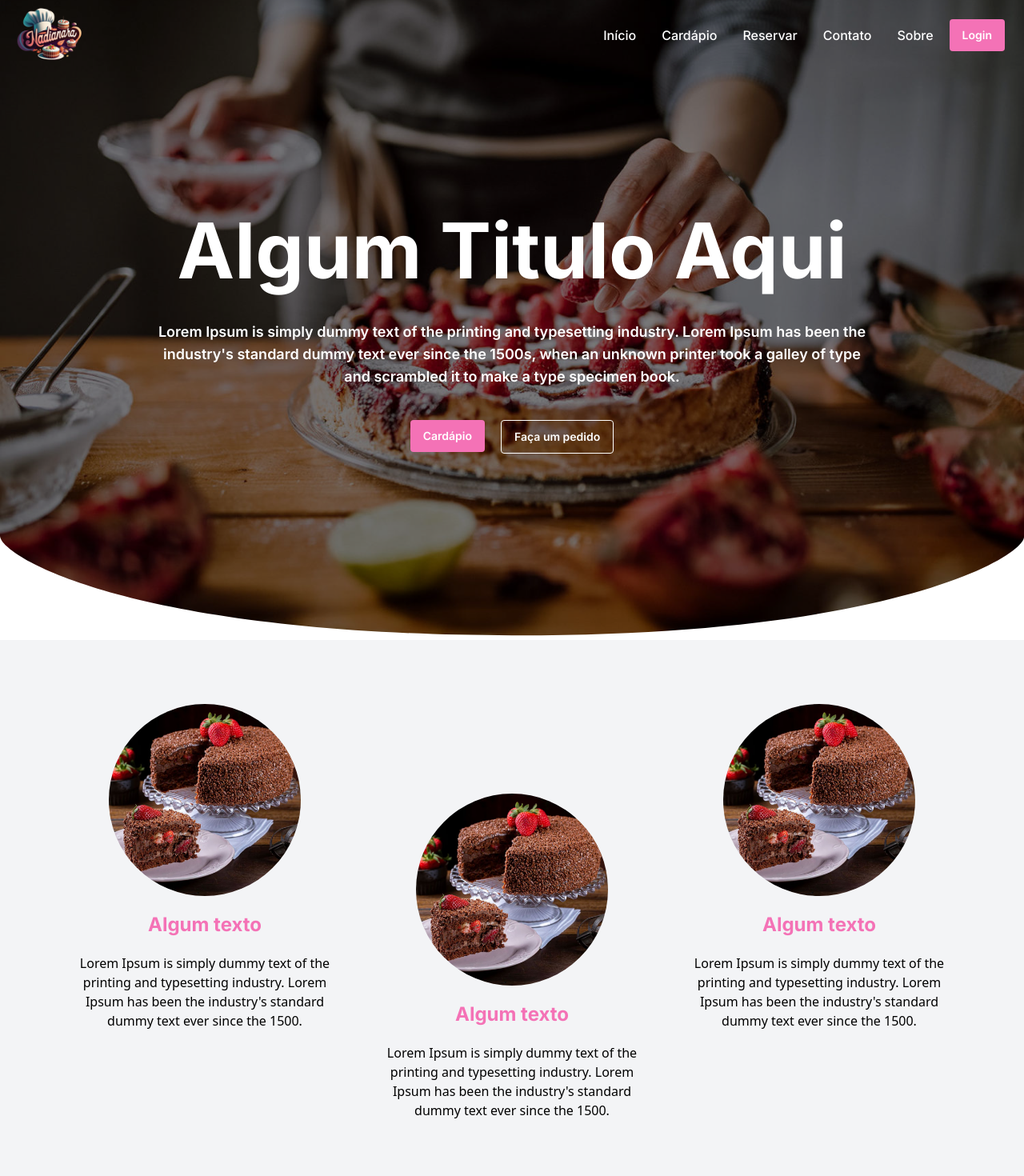
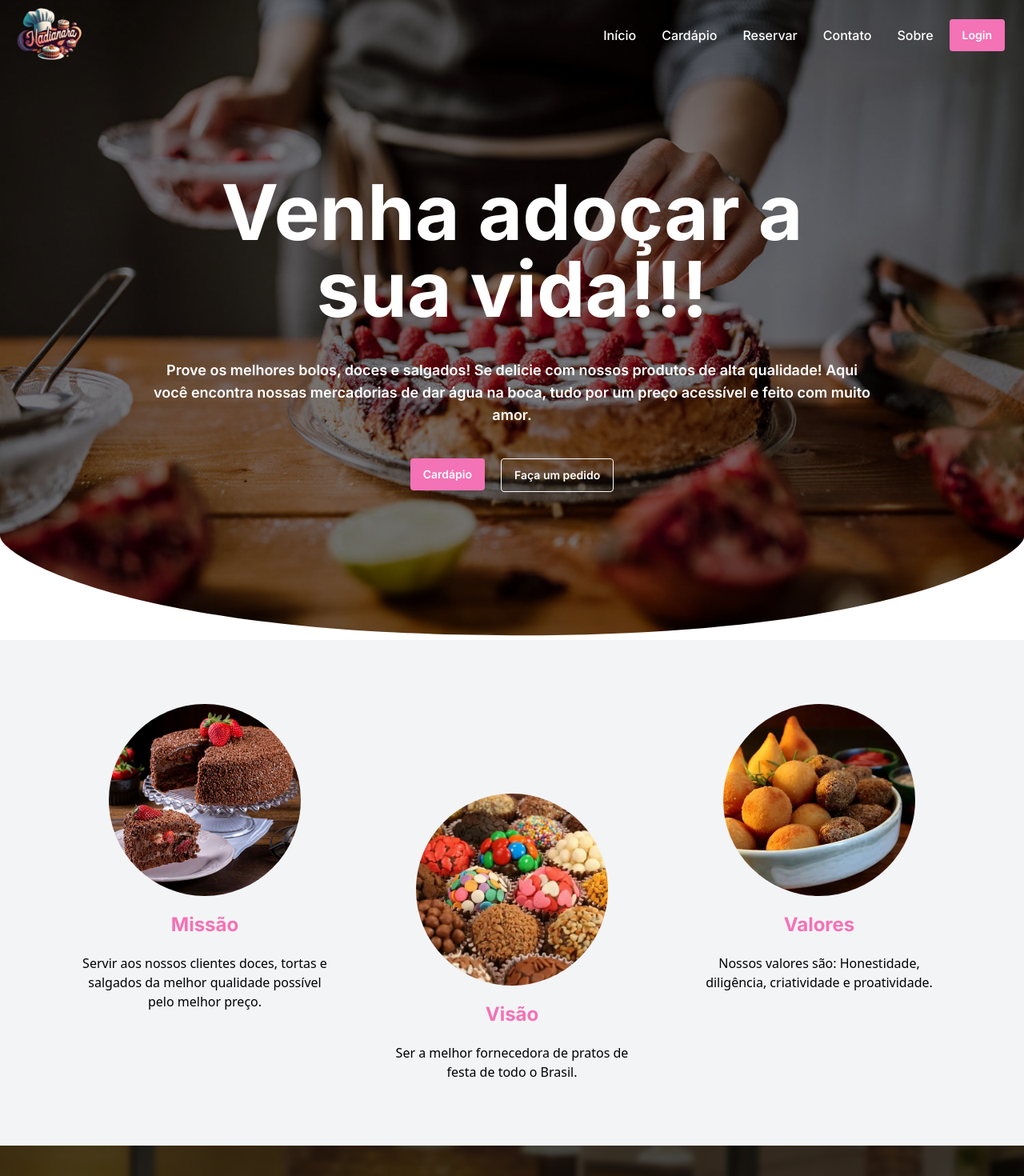
Before and after one commit to Arthurdelucahonorato/mei-erp, a Next.js app: page / in a window 1280 px wide. Shown: the top 1470 px of the page at 80% size. Built offline with nearby package versions, Linux system fonts and the light colour scheme.

Commit message:
Atualizei as fotos e textos da página inicial do projeto
Adicionei duas novas fotos e as coloquei na página inicial do projeto no lugar das fotos de um bolo. Também modifiquei os textos da página inicial, substituindo os textos Loren Ipsum por outros.

```diff
--- a/src/pages/index.tsx
+++ b/src/pages/index.tsx
@@ -1,5 +1,7 @@
 import { Button } from "@/components/Button";
 import Bolo1 from "@/assets/boloChocolateMorango.jpeg";
+import Doce from "@/assets/docinhosDeFesta.webp";
+import Salgados from "@/assets/salgadinhos.webp";
 import Image from "next/image";
 import { BsMap, BsBasket, BsCalendar3 } from "react-icons/bs";
 import React, { useState, useEffect } from "react";
@@ -58,7 +60,7 @@ export default function Home() {
                 variants={titleVariants}
                 className="font-bold text-8xl text-center"
               >
-                Algum Titulo Aqui
+              Venha adoçar a sua vida!!!
               </motion.h1>
               <motion.p
                 initial={{ opacity: 0 }}
@@ -66,10 +68,9 @@ export default function Home() {
                 transition={{ delay: 1, duration: 1 }}
                 className="font-semibold text-lg text-center"
               >
-                Lorem Ipsum is simply dummy text of the printing and typesetting
-                industry. Lorem Ipsum has been the industry's standard dummy
-                text ever since the 1500s, when an unknown printer took a galley
-                of type and scrambled it to make a type specimen book.
+                Prove os melhores bolos, doces e salgados! Se delicie com nossos
+                produtos de alta qualidade! Aqui você encontra nossas mercadorias
+                de dar água na boca, tudo por um preço acessível e feito com muito amor.
               </motion.p>
               <div className="flex w-full max-w-xl mx-auto justify-center flex-col md:flex-row gap-5">
                 <motion.div
@@ -118,11 +119,10 @@ export default function Home() {
               alt="bolo"
               className="rounded-full aspect-square object-cover max-w-[15rem] "
             />
-            <h3 className="text-2xl font-bold text-primary">Algum texto</h3>
+            <h3 className="text-2xl font-bold text-primary">Missão</h3>
             <p className="text-base font-sans text-black text-center">
-              Lorem Ipsum is simply dummy text of the printing and typesetting
-              industry. Lorem Ipsum has been the industry's standard dummy text
-              ever since the 1500.
+              Servir aos nossos clientes doces, tortas e salgados da melhor
+              qualidade possível pelo melhor preço.
             </p>
           </motion.div>
           <motion.div
@@ -134,15 +134,13 @@ export default function Home() {
             className="flex flex-1 items-center flex-col max-w-xs gap-5 mt-28"
           >
             <Image
-              src={Bolo1}
-              alt="bolo"
+              src={Doce}
+              alt="docinhos"
               className="rounded-full aspect-square object-cover max-w-[15rem] "
             />
-            <h3 className="text-2xl font-bold text-primary">Algum texto</h3>
+            <h3 className="text-2xl font-bold text-primary">Visão</h3>
             <p className="text-base font-sans text-black text-center">
-              Lorem Ipsum is simply dummy text of the printing and typesetting
-              industry. Lorem Ipsum has been the industry's standard dummy text
-              ever since the 1500.
+              Ser a melhor fornecedora de pratos de festa de todo o Brasil.
             </p>
           </motion.div>
           <motion.div
@@ -154,15 +152,14 @@ export default function Home() {
             className="flex flex-1 items-center flex-col max-w-xs gap-5"
           >
             <Image
-              src={Bolo1}
-              alt="bolo"
+              src={Salgados}
+              alt="salgadinhos"
               className="rounded-full aspect-square object-cover max-w-[15rem] "
             />
-            <h3 className="text-2xl font-bold text-primary">Algum texto</h3>
+            <h3 className="text-2xl font-bold text-primary">Valores</h3>
             <p className="text-base font-sans text-black text-center">
-              Lorem Ipsum is simply dummy text of the printing and typesetting
-              industry. Lorem Ipsum has been the industry's standard dummy text
-              ever since the 1500.
+              Nossos valores são: Honestidade, diligência, criatividade e
+              proatividade.
             </p>
           </motion.div>
         </div>
```
Also changed, not shown: src/assets/docinhosDeFesta.webp (added), src/assets/salgadinhos.webp (added).
